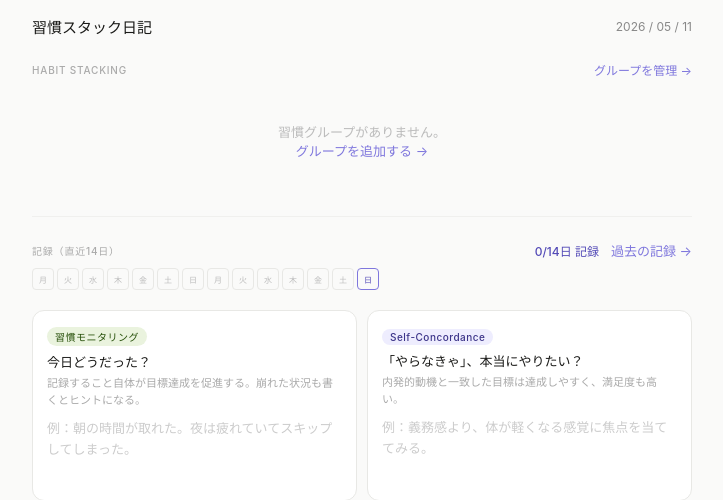
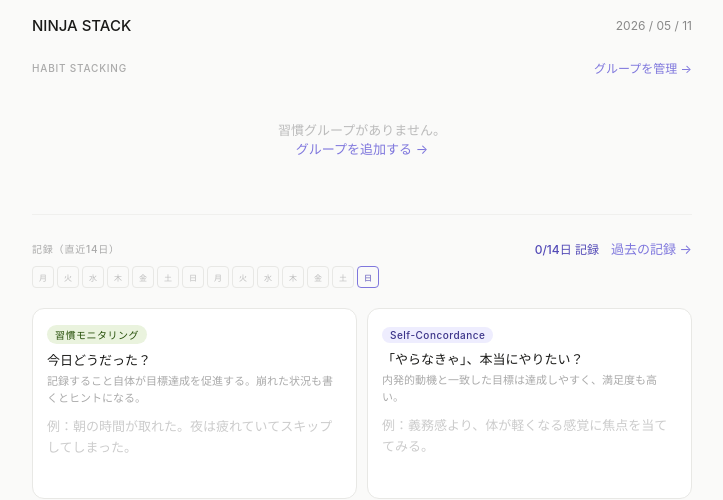
Before and after one commit to yuya-nakashima/body-data-lab, a FastAPI app: page /ui/reflections in a window 1280 px wide. Shown: the top 500 px of the page, without its empty margins (278-1001 px from the left). Run offline with FastAPI, Linux system fonts and the light colour scheme; data that the repository does not hold is empty; parts of the project's set-up code (start-up, migrations or seed data) failed here and were passed over.

Commit message:
Rename app title to NINJA STACK
Co-Authored-By: Claude Sonnet 4.6 <noreply@anthropic.com>

```diff
--- a/app/templates/reflections.html
+++ b/app/templates/reflections.html
@@ -3,7 +3,7 @@
 <head>
 <meta charset="UTF-8">
 <meta name="viewport" content="width=device-width, initial-scale=1.0, viewport-fit=cover">
-<title>習慣スタック日記</title>
+<title>NINJA STACK</title>
 <style>
 *{box-sizing:border-box;margin:0;padding:0}
 body{font-family:-apple-system,BlinkMacSystemFont,'Helvetica Neue',sans-serif;background:#fafaf9;color:#1a1a18;padding:calc(16px + env(safe-area-inset-top)) 16px calc(48px + env(safe-area-inset-bottom));min-height:100vh}
@@ -67,7 +67,7 @@ button.save:disabled{opacity:.5;cursor:default}
 <body>
 <div class="app">
   <div class="top-nav">
-    <span class="nav-title">習慣スタック日記</span>
+    <span class="nav-title">NINJA STACK</span>
     <span class="nav-date" id="navDate"></span>
   </div>
 
```
